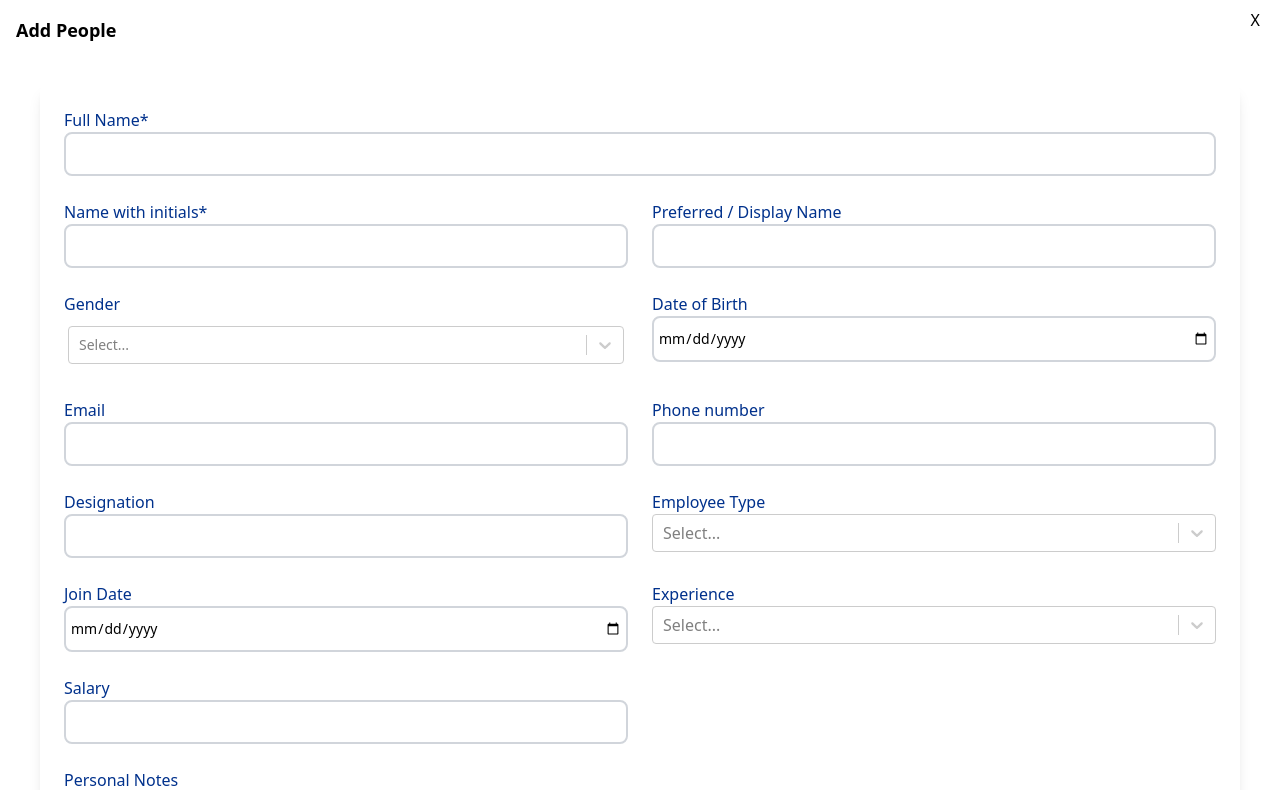
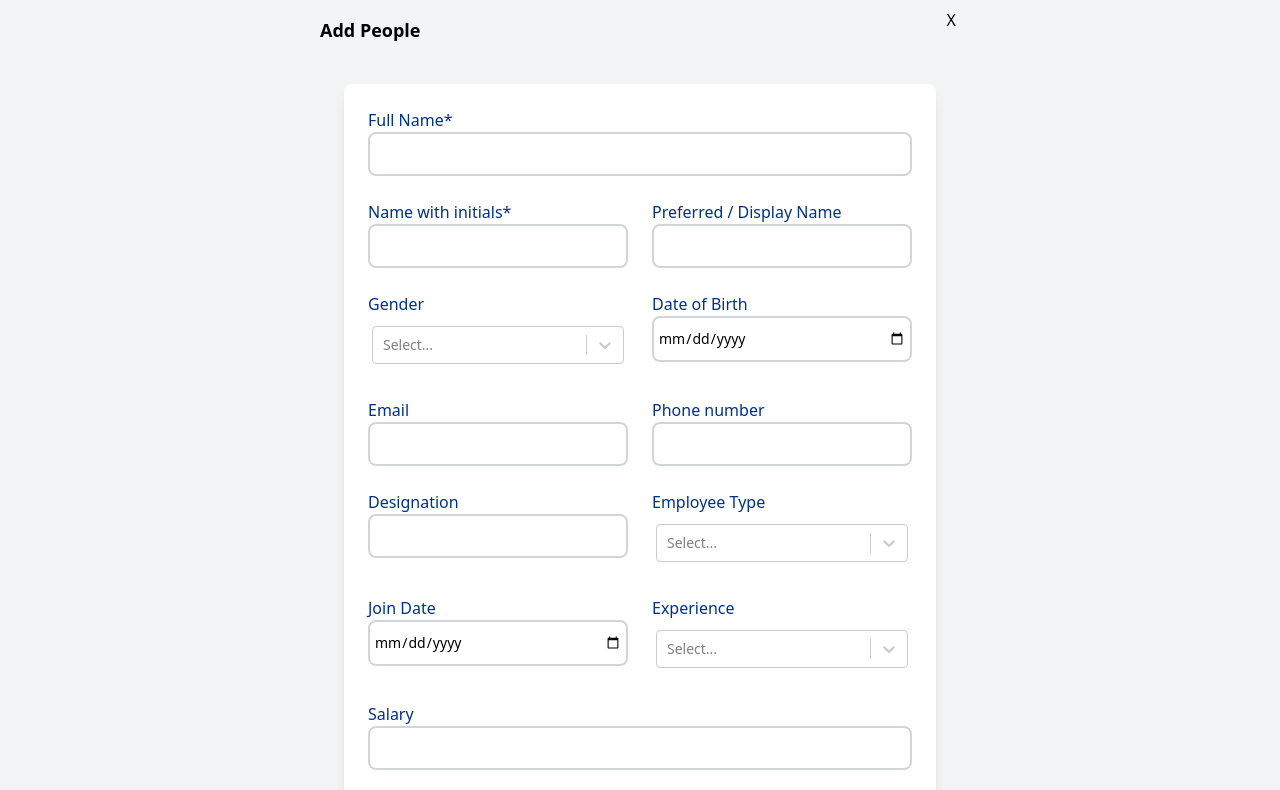
Before and after one commit to ShehanEraliyanage/betalaunch_assignment_employment_management_system, a React (Create React App) app in the folder frontend/: page /Add in a window 1280 px wide. Shown: the top 790 px of the page. Built offline with nearby package versions, Linux system fonts and the light colour scheme.

Commit message:
Update AddnewEmployee.js

```diff
--- a/frontend/src/components/AddnewEmployee.js
+++ b/frontend/src/components/AddnewEmployee.js
@@ -151,31 +151,32 @@ export default function AddnewEmployee() {
 
   return (
     <>
-      <div>
-        <div className="grid md:grid-cols-2 md:gap-6 justify-items-stretch  ">
-          <h1 className=" mx-4 mt-4 text-lg font-bold">Add People</h1>
+      <div className="min-h-screen flex items-center justify-center bg-gray-100">
+        <div className="w-full sm:w-auto sm:max-w-md md:max-w-lg lg:max-w-xl xl:max-w-2xl">
+          <div className="grid md:grid-cols-2 md:gap-6 justify-items-stretch">
+            <h1 className="mx-4 mt-4 text-lg font-bold">Add People</h1>
             <Link to={"/"}>
               <h1 className="justify-self-end mx-5 pl-96 ml-80 mt-2">X</h1>
             </Link>
           </div>
           <div className="m-10">
             <form className="bg-white p-6 rounded-lg shadow-lg">
-            <div className="relative z-0 w-full mb-6 group">
-              <label htmlFor="nameWithInitials" className=" text-fCol">
+              <div className="mb-6">
+                <label htmlFor="fullName" className="text-fCol">
                   Full Name*
                 </label>
                 <input
                   type="text"
                   name="full name"
-                id="nameWithInitials"
+                  id="fullName"
                   className="block py-2.5 px-1 w-full text-sm bg-transparent rounded-lg border-2 border-gray-300 appearance-none text-black"
                   required
                   onChange={(e) => setFullName(e.target.value)}
                 />
               </div>
               <div className="grid md:grid-cols-2 md:gap-6">
-              <div className="relative z-0 w-full mb-6 group">
-                <label htmlFor="nameWithInitials" className=" text-fCol ">
+                <div className="mb-6">
+                  <label htmlFor="nameWithInitials" className="text-fCol">
                     Name with initials*
                   </label>
                   <input
@@ -187,8 +188,8 @@ export default function AddnewEmployee() {
                     onChange={(e) => setNameWithInitials(e.target.value)}
                   />
                 </div>
-              <div className="relative z-0 w-full mb-6 group">
-                <label htmlFor="preferredName" className=" text-fCol">
+                <div className="mb-6">
+                  <label htmlFor="preferredName" className="text-fCol">
                     Preferred / Display Name
                   </label>
                   <input
@@ -202,12 +203,12 @@ export default function AddnewEmployee() {
                 </div>
               </div>
               <div className="grid md:grid-cols-2 md:gap-6">
-              <div className="relative  w-full mb-6 group">
-                <label htmlFor="gender" className="text-fCol ">
+                <div className="mb-6">
+                  <label htmlFor="gender" className="text-fCol">
                     Gender
                   </label>
                   <Select
-                  className="block py-2.5 px-1 w-full text-sm bg-transparent rounded-lg  border-gray-300 appearance-none text-black"
+                    className="block py-2.5 px-1 w-full text-sm bg-transparent rounded-lg border-gray-300 appearance-none text-black"
                     options={[
                       { value: "Male", label: "Male" },
                       { value: "Female", label: "Female" },
@@ -217,14 +218,14 @@ export default function AddnewEmployee() {
                     }}
                   />
                 </div>
-              <div className="relative z-0 w-full mb-6 group">
-                <label htmlFor="date" className="text-fCol">
+                <div className="mb-6">
+                  <label htmlFor="dateOfBirth" className="text-fCol">
                     Date of Birth
                   </label>
                   <input
                     type="date"
-                  name="date"
-                  id="date"
+                    name="dateOfBirth"
+                    id="dateOfBirth"
                     className="block py-2.5 px-1 w-full text-sm bg-transparent rounded-lg border-2 border-gray-300 appearance-none text-black"
                     required
                     onChange={(e) => setDateOfBirth(e.target.value)}
@@ -232,7 +233,7 @@ export default function AddnewEmployee() {
                 </div>
               </div>
               <div className="grid md:grid-cols-2 md:gap-6">
-              <div className="relative z-0 w-full mb-6 group">
+                <div className="mb-6">
                   <label htmlFor="email" className="text-fCol">
                     Email
                   </label>
@@ -246,15 +247,15 @@ export default function AddnewEmployee() {
                     onChange={(e) => setEmail(e.target.value)}
                   />
                 </div>
-              <div className="relative z-0 w-full mb-6 group">
-                <label htmlFor="floating_phone" className="text-fCol ">
+                <div className="mb-6">
+                  <label htmlFor="phoneNumber" className="text-fCol">
                     Phone number
                   </label>
                   <input
                     type="tel"
-                  //   pattern="[0-9]{3}-[0-9]{3}-[0-9]{4}"
-                  name="floating_phone"
-                  id="floating_phone"
+                    // pattern="[0-9]{3}-[0-9]{3}-[0-9]{4}"
+                    name="phoneNumber"
+                    id="phoneNumber"
                     className="block py-2.5 px-1 w-full text-sm bg-transparent rounded-lg border-2 border-gray-300 appearance-none text-black"
                     required
                     onChange={(e) => setPhoneNumber(e.target.value)}
@@ -262,25 +263,25 @@ export default function AddnewEmployee() {
                 </div>
               </div>
               <div className="grid md:grid-cols-2 md:gap-6">
-              <div className="relative z-0 w-full mb-6 group">
-                <label htmlFor="Designation" className="text-fCol">
+                <div className="mb-6">
+                  <label htmlFor="designation" className="text-fCol">
                     Designation
                   </label>
                   <input
                     type="text"
-                  name="Designation"
-                  id="Designation"
+                    name="designation"
+                    id="designation"
                     className="block py-2.5 px-1 w-full text-sm bg-transparent rounded-lg border-2 border-gray-300 appearance-none text-black"
                     required
                     onChange={(e) => setDesignation(e.target.value)}
                   />
                 </div>
-              <div className="block  w-full mb-6 group  ">
-                <label htmlFor="Etype" className="text-fCol ">
+                <div className="mb-6">
+                  <label htmlFor="employeeType" className="text-fCol">
                     Employee Type
                   </label>
                   <Select
-                  className=""
+                    className="block py-2.5 px-1 w-full text-sm bg-transparent rounded-lg border-gray-300 appearance-none text-black"
                     options={[
                       { value: "Full Time", label: "Full Time" },
                       { value: "Part Time", label: "Part Time" },
@@ -294,25 +295,25 @@ export default function AddnewEmployee() {
                 </div>
               </div>
               <div className="grid md:grid-cols-2 md:gap-6">
-              <div className="relative z-0 w-full mb-6 group">
-                <label htmlFor="date" className="text-fCol ">
+                <div className="mb-6">
+                  <label htmlFor="joinedDate" className="text-fCol">
                     Join Date
                   </label>
                   <input
                     type="date"
-                  name="date"
-                  id="date"
+                    name="joinedDate"
+                    id="joinedDate"
                     className="block py-2.5 px-1 w-full text-sm bg-transparent rounded-lg border-2 border-gray-300 appearance-none text-black"
                     required
                     onChange={(e) => setJoinedDate(e.target.value)}
                   />
                 </div>
-              <div className="relative  w-full mb-6 group">
-                <label htmlFor="experience" className=" text-fCol">
+                <div className="mb-6">
+                  <label htmlFor="experience" className="text-fCol">
                     Experience
                   </label>
                   <Select
-                  className=""
+                    className="block py-2.5 px-1 w-full text-sm bg-transparent rounded-lg border-gray-300 appearance-none text-black"
                     options={[
                       { value: "01 Years", label: "01 Years" },
                       { value: "02 Years", label: "02 Years" },
@@ -330,24 +331,21 @@ export default function AddnewEmployee() {
                   />
                 </div>
               </div>
-            <div className="grid md:grid-cols-2 md:gap-6">
-              <div className="relative z-0 w-full mb-6 group">
-                <label htmlFor="Salary" className="text-fCol ">
+              <div className="mb-6">
+                <label htmlFor="salary" className="text-fCol">
                   Salary
                 </label>
                 <input
                   type="text"
-                  name="Salary"
-                  id="Salary"
+                  name="salary"
+                  id="salary"
                   className="block py-2.5 px-1 w-full text-sm bg-transparent rounded-lg border-2 border-gray-300 appearance-none text-black"
                   required
                   onChange={(e) => setSalary(e.target.value)}
                 />
               </div>
-            </div>
-
-            <div className="relative z-0 w-full mb-6 group">
-              <label htmlFor="personalNotes" className=" text-fCol">
+              <div className="mb-6">
+                <label htmlFor="personalNotes" className="text-fCol">
                   Personal Notes
                 </label>
                 <input
@@ -374,6 +372,7 @@ export default function AddnewEmployee() {
             </form>
           </div>
         </div>
+      </div>
     </>
   );
 }
```
Lines whose indentation alone changed are shown as unchanged.
